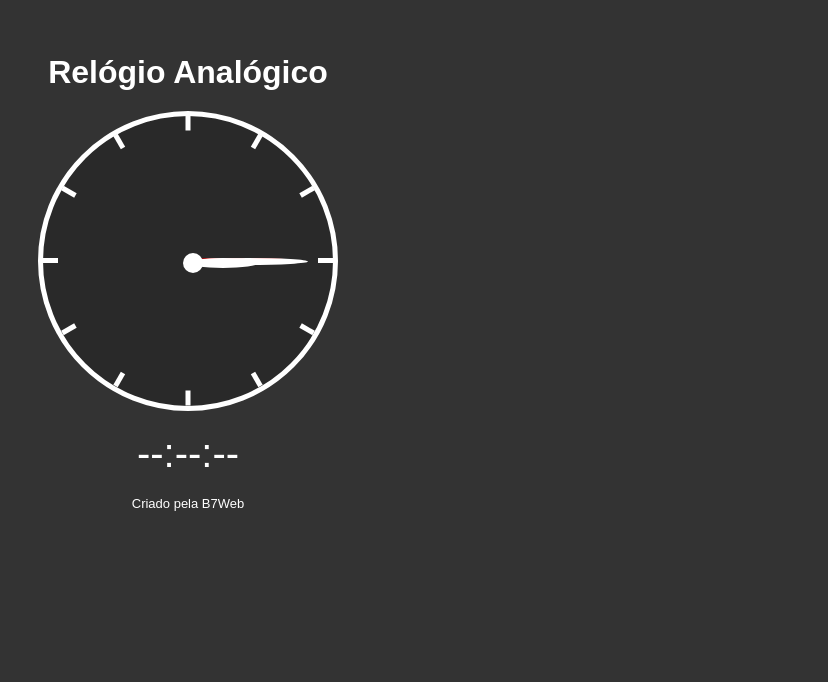
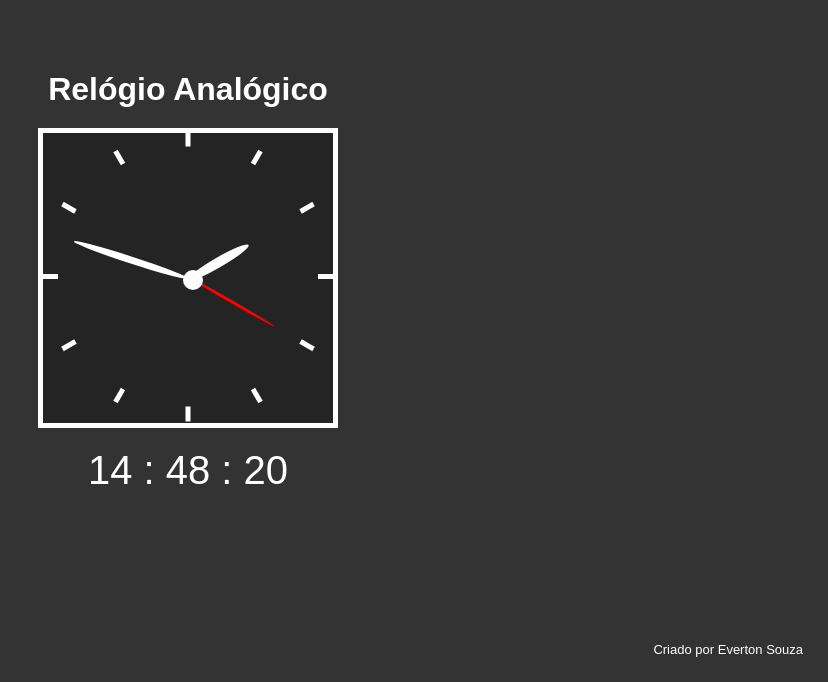
Before and after one commit to EvertonPI/sevenProject, a plain HTML site: page projeto2/clocks/index.html in a window 1280 px wide. Shown: the part 118-800 px from the top of the page, without its empty margins (452-1280 px from the left). Drawn offline with Linux system fonts and the light colour scheme.

Commit message:
javascript complete

```diff
--- a/projeto2/clocks/index.html
+++ b/projeto2/clocks/index.html
@@ -1,9 +1,9 @@
 <!DOCTYPE html>
 <html lang="pt">
   <head>
-    <meta charset="UTF-8">
-    <meta http-equiv="X-UA-Compatible" content="IE=edge">
-    <meta name="viewport" content="width=device-width, initial-scale=1.0">
+    <meta charset="UTF-8" />
+    <meta http-equiv="X-UA-Compatible" content="IE=edge" />
+    <meta name="viewport" content="width=device-width, initial-scale=1.0" />
     <title>Relógio Analógico</title>
     <link rel="stylesheet" href="style.css" />
   </head>
@@ -12,18 +12,42 @@
 
     <div class="relogio">
       <div class="riscos">
-            <div class="risco" style="transform: rotate(0deg)"><div class="ponto"></div></div>
-            <div class="risco" style="transform: rotate(30deg)"><div class="ponto"></div></div>
-            <div class="risco" style="transform: rotate(60deg)"><div class="ponto"></div></div>
-            <div class="risco" style="transform: rotate(90deg)"><div class="ponto"></div></div>
-            <div class="risco" style="transform: rotate(120deg)"><div class="ponto"></div></div>
-            <div class="risco" style="transform: rotate(150deg)"><div class="ponto"></div></div>
-            <div class="risco" style="transform: rotate(180deg)"><div class="ponto"></div></div>
-            <div class="risco" style="transform: rotate(210deg)"><div class="ponto"></div></div>
-            <div class="risco" style="transform: rotate(240deg)"><div class="ponto"></div></div>
-            <div class="risco" style="transform: rotate(270deg)"><div class="ponto"></div></div>
-            <div class="risco" style="transform: rotate(300deg)"><div class="ponto"></div></div>
-            <div class="risco" style="transform: rotate(330deg)"><div class="ponto"></div></div>
+        <div class="risco" style="transform: rotate(0deg)">
+          <div class="ponto"></div>
+        </div>
+        <div class="risco" style="transform: rotate(30deg)">
+          <div class="ponto"></div>
+        </div>
+        <div class="risco" style="transform: rotate(60deg)">
+          <div class="ponto"></div>
+        </div>
+        <div class="risco" style="transform: rotate(90deg)">
+          <div class="ponto"></div>
+        </div>
+        <div class="risco" style="transform: rotate(120deg)">
+          <div class="ponto"></div>
+        </div>
+        <div class="risco" style="transform: rotate(150deg)">
+          <div class="ponto"></div>
+        </div>
+        <div class="risco" style="transform: rotate(180deg)">
+          <div class="ponto"></div>
+        </div>
+        <div class="risco" style="transform: rotate(210deg)">
+          <div class="ponto"></div>
+        </div>
+        <div class="risco" style="transform: rotate(240deg)">
+          <div class="ponto"></div>
+        </div>
+        <div class="risco" style="transform: rotate(270deg)">
+          <div class="ponto"></div>
+        </div>
+        <div class="risco" style="transform: rotate(300deg)">
+          <div class="ponto"></div>
+        </div>
+        <div class="risco" style="transform: rotate(330deg)">
+          <div class="ponto"></div>
+        </div>
       </div>
       <div class="ponteiros">
         <div class="p p_s"></div>
@@ -34,7 +58,7 @@
     </div>
     <div class="digital">--:--:--</div>
 
-    <footer>Criado pela B7Web</footer>
+    <footer>Criado por Everton Souza</footer>
 
     <script src="script.js"></script>
   </body>
--- a/projeto2/clocks/script.js
+++ b/projeto2/clocks/script.js
@@ -0,0 +1,30 @@
+const digital = document.querySelector(".digital");
+const sElement = document.querySelector(".p_s");
+const mElement = document.querySelector(".p_m");
+const hElement = document.querySelector(".p_h");
+
+function updateClock() {
+  let now = new Date();
+  let hour = now.getHours();
+  let minute = now.getMinutes();
+  let second = now.getSeconds();
+
+  digital.innerHTML = `${fixZero(hour)} : ${fixZero(minute)} : ${fixZero(
+    second
+  )}`;
+
+  let sDeg = (360 / 60) * second - 90;
+  let mDeg = (360 / 60) * minute - 90;
+  let hDeg = (360 / 12) * hour - 90;
+
+  sElement.style.transform = `rotate(${sDeg}deg)`;
+  mElement.style.transform = `rotate(${mDeg}deg)`;
+  hElement.style.transform = `rotate(${hDeg}deg)`;
+}
+
+const fixZero = time => (time < 10 ? `0${time}` : time);
+// podemos usar de duas maneiras chamando uma função unica no setInterval
+// setInterval(()=>updateClock());, 1000);
+
+setInterval(updateClock, 1000);
+updateClock();
--- a/projeto2/clocks/style.css
+++ b/projeto2/clocks/style.css
@@ -15,29 +15,31 @@ body {
 }
 
 h1 {
-    color: #FFF;
+  color: #fff;
   margin-bottom: 20px;
 }
 
 .relogio {
   width: 300px;
   height: 300px;
-    border: 5px solid #FFF;
-    border-radius: 50%;
-    background-color: rgba(0, 0, 0, 0.2);
+  border: 5px solid #fff;
+  /* border-radius: 50%; */
+  background-color: rgba(0, 0, 0, 0.3);
 }
 
 .riscos {
   width: 100%;
   height: 100%;
-    padding-left: 50%;
-    padding-top: 50%;
+  /* padding-left: 50%;
+  padding-top: 50%; */
   margin-top: -3px;
 }
 .risco {
   width: 145px;
   height: 5px;
   position: absolute;
+  top: 49%;
+  left: 50%;
   transform-origin: left;
   display: flex;
   justify-content: flex-end;
@@ -45,7 +47,7 @@ h1 {
 .risco .ponto {
   width: 15px;
   height: 100%;
-    background-color: #FFF;
+  background-color: #fff;
 }
 
 .ponteiros {
@@ -65,35 +67,37 @@ h1 {
 .p_s {
   width: 100px;
   height: 3px;
-    background-color: #F00;
+  background-color: #f00;
 }
 .p_m {
   width: 120px;
   height: 7px;
-    background-color: #FFF;
+  background-color: #fff;
 }
 .p_h {
   width: 70px;
   height: 10px;
-    background-color: #FFF;
+  background-color: #fff;
 }
 .encaixe {
   width: 20px;
   height: 20px;
-    background-color: #FFF;
+  background-color: #fff;
   border-radius: 50%;
   position: absolute;
   margin-top: -5px;
   margin-left: -5px;
 }
 .digital {
-    color: #FFF;
+  color: #fff;
   font-size: 40px;
   margin-top: 20px;
 }
 
 footer {
-    margin-top: 20px;
-    color: #FFF;
+  position: absolute;
+  right: 25px;
+  bottom: 25px;
+  color: #fff;
   font-size: 13px;
 }
```
Lines whose indentation alone changed are shown as unchanged.
